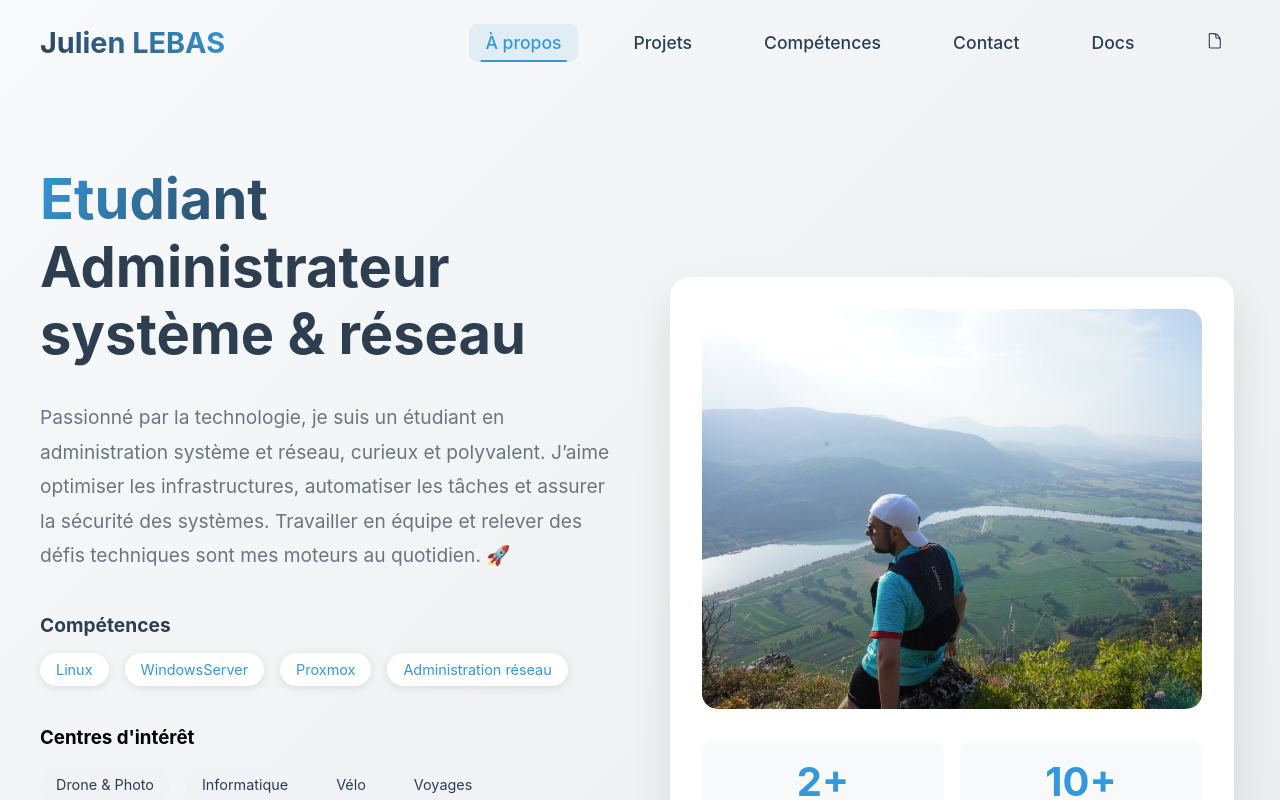
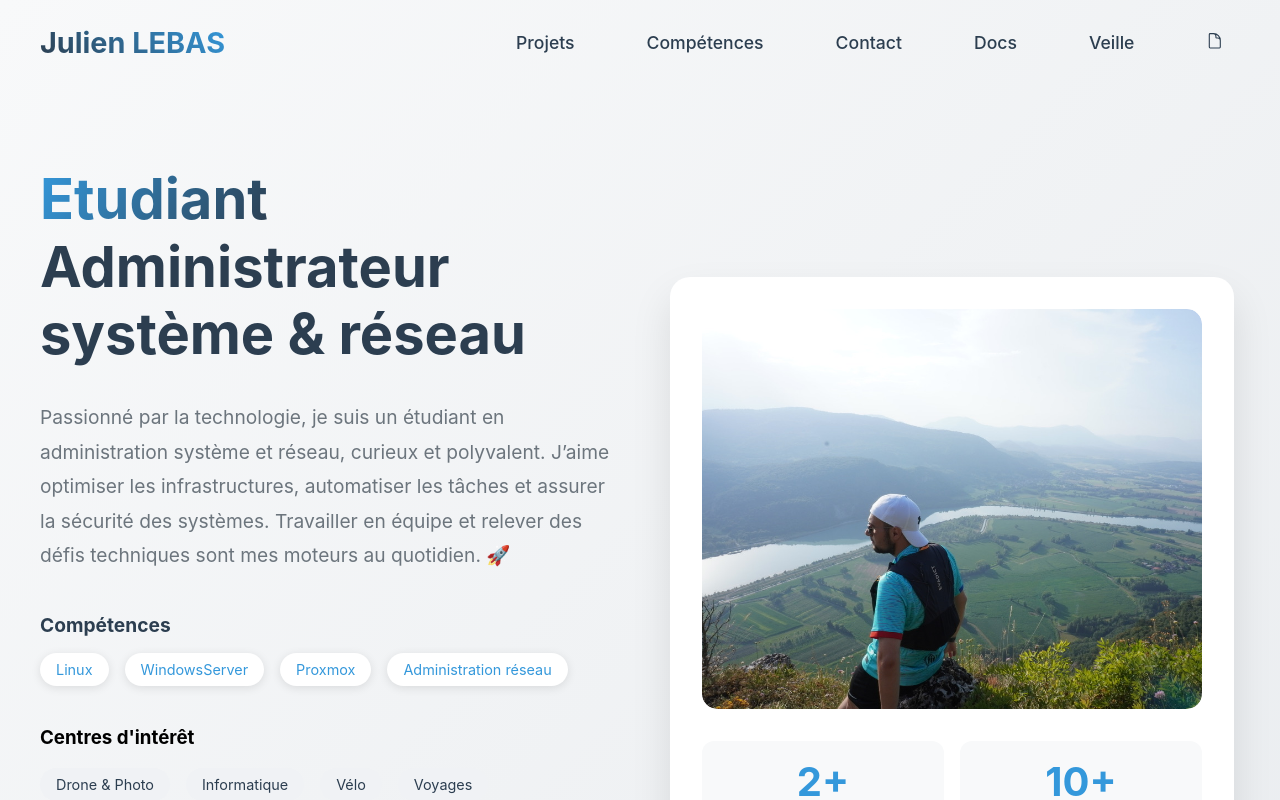
Before and after one commit to Julieng6v/portfolio, a React (Create React App) app: page / in a window 1280 px wide. Shown: the top 800 px of the page. Built offline with nearby package versions, Linux system fonts and the light colour scheme.

Commit message:
Remove about link and adding a href to Julien Veille info inside Header.js

```diff
--- a/src/components/Header/Header.js
+++ b/src/components/Header/Header.js
@@ -31,9 +31,9 @@ function Header() {
         </div>
 
         <nav className="nav-menu">
-          <NavLink to="/" className="nav-link" end>
-            À propos
-          </NavLink>
+          {/*<NavLink to="/" className="nav-link" end>*/}
+          {/*  À propos*/}
+          {/*</NavLink>*/}
           <NavLink to="/projects" className="nav-link">
             Projets
           </NavLink>
@@ -46,6 +46,9 @@ function Header() {
           <a href="https://docs.julieng6v.fr/" className="nav-link" target="_blank" rel="noopener noreferrer">
             Docs
           </a>
+          <a href="/" className="nav-link" target="_blank" rel="noopener noreferrer">
+            Veille
+          </a>
           <a onClick={handleTabCompetence} className="nav-link" role="button">
             <HiOutlineDocument />
           </a>
```
